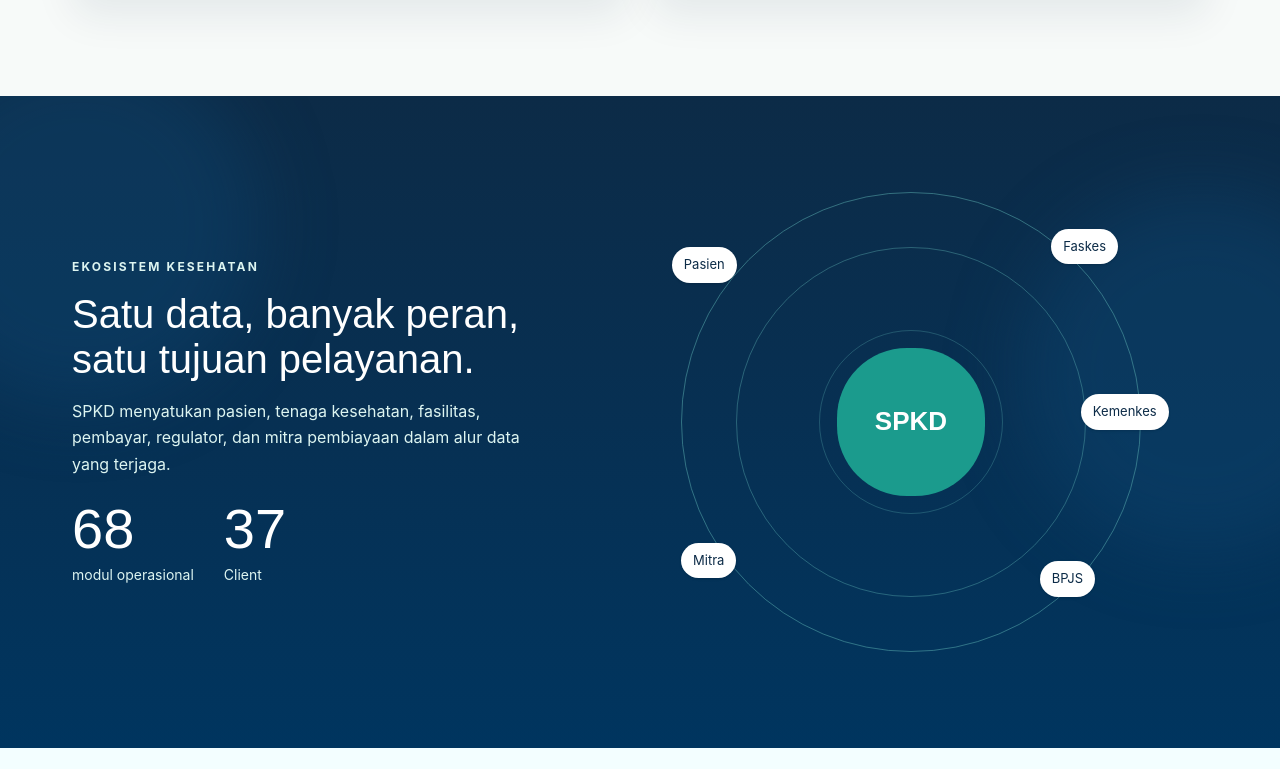
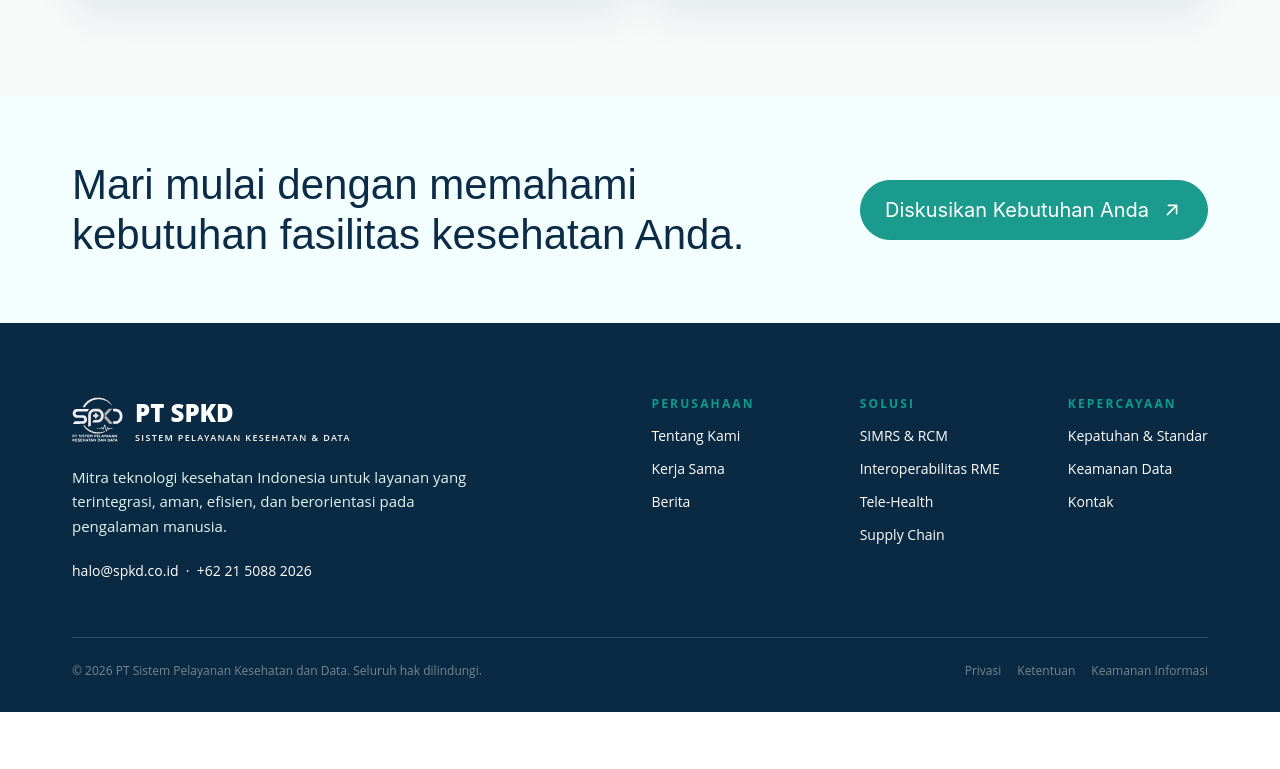
Before and after one commit to fairuzlabs/compro-spkd, a Nuxt app: page /tentang-kami in a window 1280 px wide. Shown: the part 2271-3040 px from the top of the page. After the commit the page ends 2983 px from the top, so only its background shows below. Built offline with nearby package versions, Linux system fonts and the light colour scheme.

Commit message:
feat: comment out section for future layout adjustments

```diff
--- a/app/pages/tentang-kami.vue
+++ b/app/pages/tentang-kami.vue
@@ -124,8 +124,8 @@
         </div>
       </div>
     </section>
-
-    <section class="relative overflow-hidden bg-linear-to-b from-navy to-[#00355f] px-5 py-14 sm:px-8 md:py-20 lg:px-18 lg:py-24">
+    <!-- HOLD DULU -->
+    <!-- <section class="relative overflow-hidden bg-linear-to-b from-navy to-[#00355f] px-5 py-14 sm:px-8 md:py-20 lg:px-18 lg:py-24">
       <div class="pointer-events-none absolute -left-25 -top-12.75 h-90 w-90 rounded-full bg-[rgba(15,74,121,0.35)] blur-[36px]" />
       <div class="pointer-events-none absolute -right-25 top-24 h-90 w-90 rounded-full bg-[rgba(15,74,121,0.35)] blur-[36px]" />
 
@@ -187,7 +187,7 @@
           </div>
         </div>
       </div>
-    </section>
+    </section> -->
 
     <section class="flex w-full flex-col items-start justify-between gap-6 bg-[#f3feff] px-5 py-12 sm:flex-row sm:items-center sm:px-8 md:py-16 lg:px-18">
       <p
```
